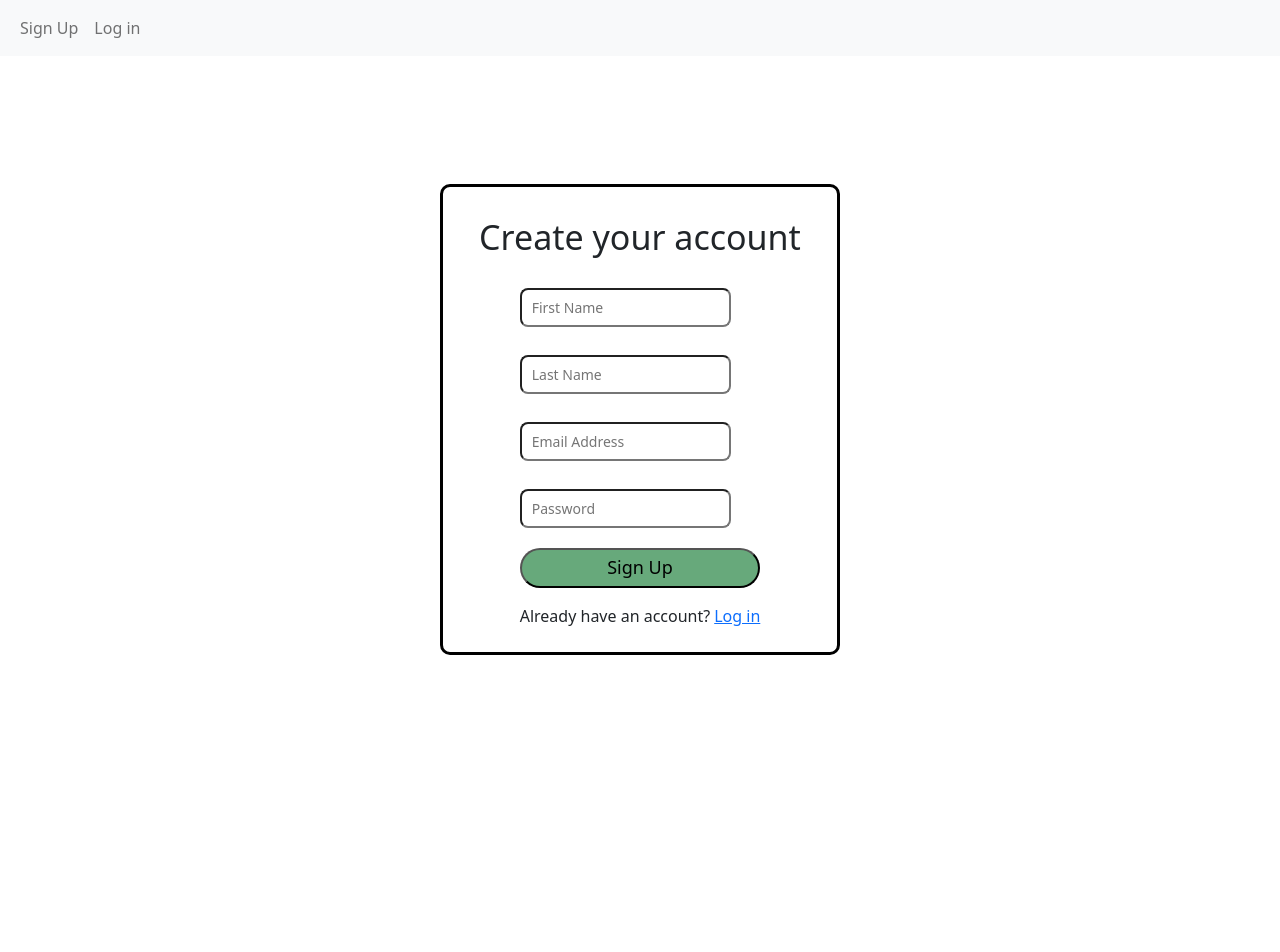
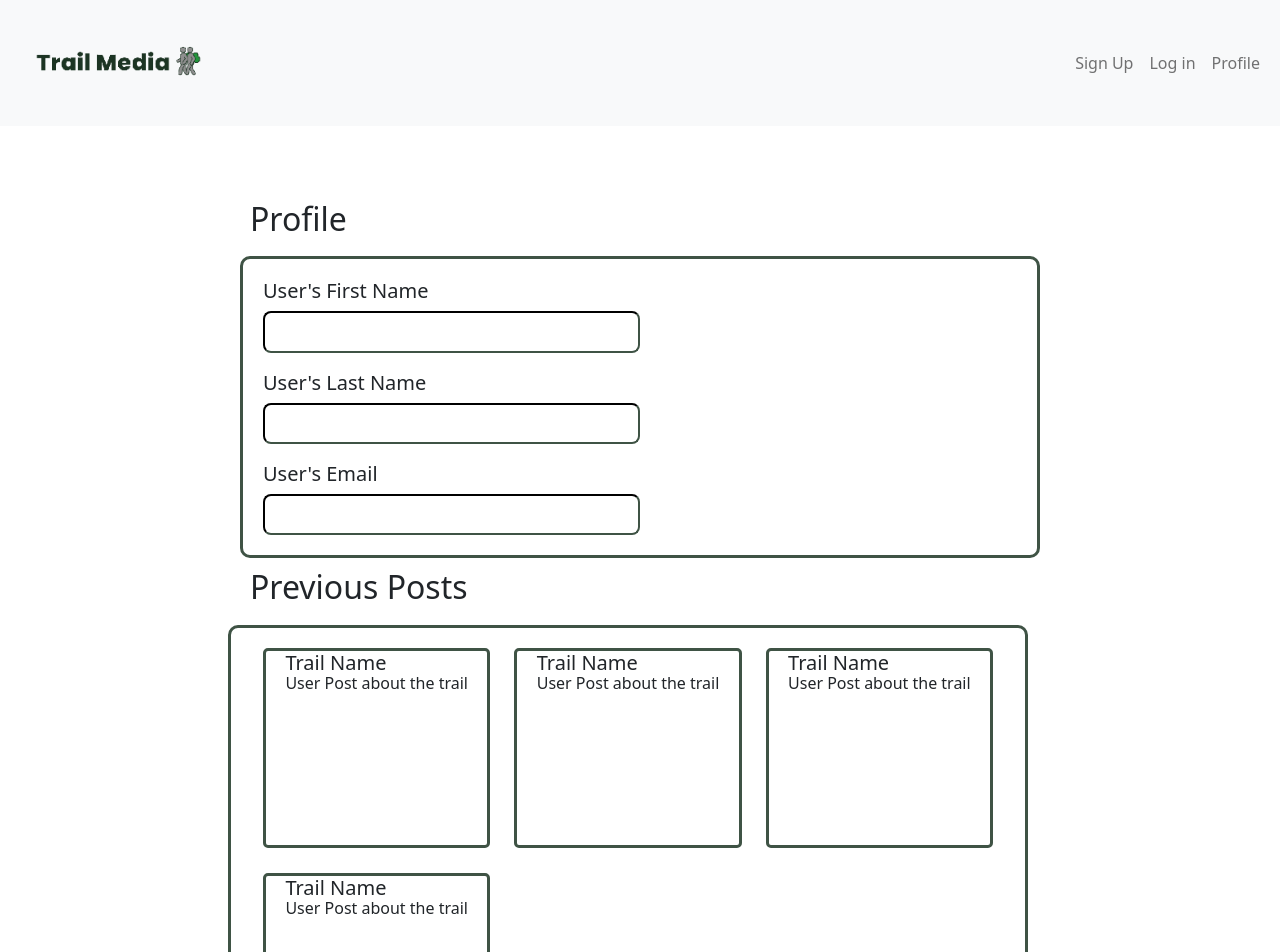
Before and after one commit to bckstrb/trail-media, a React (Create React App) app in the folder client/: page / in a window 1280 px wide. Shown: the top 952 px of the page. Before the commit the page ends 800 px from the top, so only its background shows below. Built offline with nearby package versions, Linux system fonts and the light colour scheme.

Commit message:
profile created, navbar updated

```diff
--- a/client/public/index.html
+++ b/client/public/index.html
@@ -24,7 +24,7 @@
       work correctly both with client-side routing and a non-root public URL.
       Learn how to configure a non-root public URL by running `npm run build`.
     -->
-    <title>React App</title>
+    <title> Trail Media </title>
   </head>
   <body>
     <noscript>You need to enable JavaScript to run this app.</noscript>
--- a/client/src/App.js
+++ b/client/src/App.js
@@ -11,7 +11,7 @@ import "bootstrap/dist/css/bootstrap.min.css";
 
 function App() {
   // trailSearch(40.76, -111.89)
-  const [currentPage, setCurrentPage] = useState('SignUp');
+  const [currentPage, setCurrentPage] = useState('Profile');
   const renderPage = () => {
     if (currentPage === 'Home') {
       return <Home />
--- a/client/src/components/Navbar.jsx
+++ b/client/src/components/Navbar.jsx
@@ -1,4 +1,6 @@
 import React from 'react';
+import '../styles/Navbar.css';
+import logo from '../img/Logo.png';
 
 
 export default function Navbar({ currentPage, handlePageChange }) {
@@ -6,21 +8,30 @@ export default function Navbar({ currentPage, handlePageChange }) {
 
         <nav class="navbar navbar-expand-lg bg-light">
             <div class="container-fluid">
+
                 <button class="navbar-toggler" type="button" data-bs-toggle="collapse" data-bs-target="#navbarNav" aria-controls="navbarNav" aria-expanded="false" aria-label="Toggle navigation">
                     <span class="navbar-toggler-icon"></span>
                 </button>
-                <div class="collapse navbar-collapse" id="navbarNav">
+
+                <div class="logo">
+                    <a class="navbar-brand" href="#home" onClick={() => handlePageChange("Home")}>
+                        <img src={logo} width='200' height='100' alt="logo"></img>
+                    </a>
+                </div>
+
+                <div class="collapse navbar-collapse links" id="navbarNav">
                     <ul class="navbar-nav">
-                        {/* <li class="nav-item">
-                            <a class="nav-link active" aria-current="page" href="#home" onClick = {() => handlePageChange("Home")}>Home</a>
-                        </li> */}
                         <li class="nav-item">
-                            <a class="nav-link" href="#signup" onClick = {() => handlePageChange("SignUp")}>Sign Up</a>
                         </li>
                         <li class="nav-item">
-                            <a class="nav-link" href="#login" onClick = {() => handlePageChange("Login")}>Log in</a>
+                            <a class="nav-link" href="#signup" onClick={() => handlePageChange("SignUp")}>Sign Up</a>
                         </li>
-
+                        <li class="nav-item">
+                            <a class="nav-link" href="#login" onClick={() => handlePageChange("Login")}>Log in</a>
+                        </li>
+                        <li class="nav-item">
+                            <a class="nav-link" href="#profile" onClick={() => handlePageChange("Profile")}>Profile</a>
+                        </li>
                     </ul>
                 </div>
             </div>
--- a/client/src/pages/Login.jsx
+++ b/client/src/pages/Login.jsx
@@ -4,7 +4,7 @@ const styles = {
     containerStyle: {
         display: 'flex',
         justifyContent: 'center',
-        marginTop: '10%',
+        marginTop: '5%',
         lineHeight: '1.1',
     },
     formStyle: {
@@ -15,7 +15,7 @@ const styles = {
         width: '400px',
         padding: '10px',
         border: 'solid',
-        borderColor: 'black',
+        borderColor: '#3F5345',
         borderRadius: '10px',
     },
     h1Style: {
@@ -29,6 +29,7 @@ const styles = {
         marginTop: '10px',
         fontSize: '14px',
         borderRadius: '8px',
+        borderColor: '#3F5345',
     },
     buttonStyle: {
         backgroundColor: '#67A97B',
--- a/client/src/pages/Profile.jsx
+++ b/client/src/pages/Profile.jsx
@@ -0,0 +1,108 @@
+import React, { useState } from 'react';
+import '../styles/Profile.css';
+
+export default function Profile() {
+
+    const [firstName, setFirstName] = useState('');
+    const [lastName, setLastName] = useState('');
+    const [email, setEmail] = useState('');
+
+    return (
+
+        <div class="container">
+            <div>
+                <div class="title">
+                    <h2>Profile</h2>
+                </div>
+                <form>
+                    <div>
+                        <label for="first-name" id="first-name-label">
+                            <h5>
+                                User's First Name
+                            </h5>
+                        </label>
+                        <br></br>
+                        <input
+                            value={firstName}
+                            type="text"
+                            name="first-name"
+                        >
+                        </input>
+                        <br></br>
+                        <label for="last-name" id="last-name-label">
+                            <h5>
+                                User's Last Name
+                            </h5>
+                        </label>
+                        <br></br>
+                        <input
+                            value={lastName}
+                            type="text"
+                            name="last-name"
+                        >
+                        </input>
+                        <br></br>
+                        <label for="email" id="email-label">
+                            <h5>
+                                User's Email
+                            </h5>
+                        </label>
+                        <br></br>
+                        <input
+                            value={email}
+                            type="text"
+                            name="email"
+                        >
+                        </input>
+                    </div>
+                </form>
+
+                <div class="title">
+                    <h2> Previous Posts </h2>
+                </div>
+
+                <div class="row posts">
+                <div class="col-sm-4">
+                        <div class="post">
+                            <div>
+                                <h5 class="card-title">Trail Name</h5>
+                                <p class="card-text">User Post about the trail </p>
+
+                            </div>
+                        </div>
+                    </div>
+
+                    <div class="col-sm-4">
+                        <div class="post">
+                            <div>
+                                <h5 class="card-title">Trail Name</h5>
+                                <p class="card-text">User Post about the trail </p>
+                            </div>
+                        </div>
+                    </div>
+
+                    <div class="col-sm-4">
+                        <div class="post">
+                            <div>
+                                <h5 class="card-title">Trail Name</h5>
+                                <p class="card-text">User Post about the trail </p>
+                            </div>
+                        </div>
+                    </div>
+
+                    <div class="col-sm-4">
+                        <div class="post">
+                            <div>
+                                <h5 class="card-title">Trail Name</h5>
+                                <p class="card-text">User Post about the trail </p>
+                            </div>
+                        </div>
+                    </div>
+
+
+                </div>
+            </div>
+        </div>
+    )
+
+}
--- a/client/src/pages/SignUp.jsx
+++ b/client/src/pages/SignUp.jsx
@@ -4,7 +4,7 @@ const styles = {
     containerStyle: {
         display: 'flex',
         justifyContent: 'center',
-        marginTop: '10%',
+        marginTop: '5%',
         lineHeight: '1.1',
     },
     formStyle: {
@@ -14,7 +14,7 @@ const styles = {
         width: '400px',
         padding: '10px',
         border: 'solid',
-        borderColor: 'black',
+        borderColor: '#3F5345',
         borderRadius: '10px',
     },
     h1Style: {
@@ -29,6 +29,7 @@ const styles = {
         padding: '10px',
         marginTop: '10px',
         fontSize: '14px',
+        borderColor: '#3F5345',
         borderRadius: '8px',
     },
     buttonStyle: {
--- /dev/null
+++ b/client/src/styles/Navbar.css
@@ -0,0 +1,16 @@
+:root {
+    --accent-color: #67A97B;
+}
+
+.logo {
+    display: flex;
+    justify-content: center;
+    width: 200;
+    height: 100;
+}
+
+.links {
+    display: flex;
+    justify-content: flex-end;
+    color:var(--accent-color);
+}
--- /dev/null
+++ b/client/src/styles/Profile.css
@@ -0,0 +1,64 @@
+:root {
+    --accent-color: #67A97B;
+    --border-color: #3F5345;
+}
+
+
+form {
+    display: flex;
+    flex-direction: column;
+    width: 800px;
+    padding: 20px;
+    border: solid;
+    border-color: var(--border-color);
+    border-radius: 10px;
+}
+
+input {
+    display: flex;
+    flex-direction: column;
+    width: 50%;
+    padding: 10px;
+    margin: 10px;
+    font-size: 14px;
+    border-color: var(--border-color);
+    border-radius: 8px;
+}
+
+.container {
+    display: flex;
+    justify-content: center;
+    line-height: 1.1rem;
+    margin-top: 5%;
+}
+
+.title {
+    display: flex;
+    justify-content: flex-start;
+    padding: 10px;
+}
+
+.posts {
+    display: flex;
+    border: solid;
+    border-color: var(--border-color);
+    border-radius: 10px;
+    padding: 20px;
+    width: 800px;
+    margin-bottom: 20px;
+}
+
+.post {
+    display: flex;
+    justify-content: center;
+    border: solid;
+    border-color: var(--border-color);
+    border-radius: 5px;
+    margin-bottom: 25px;
+    height: 200px;
+}
+
+.post :hover {
+    background-color: var(--accent-color);
+    cursor: pointer;
+}
```
Also changed, not shown: client/src/img/Logo.png (added), client/src/img/Logo4.png (deleted).
